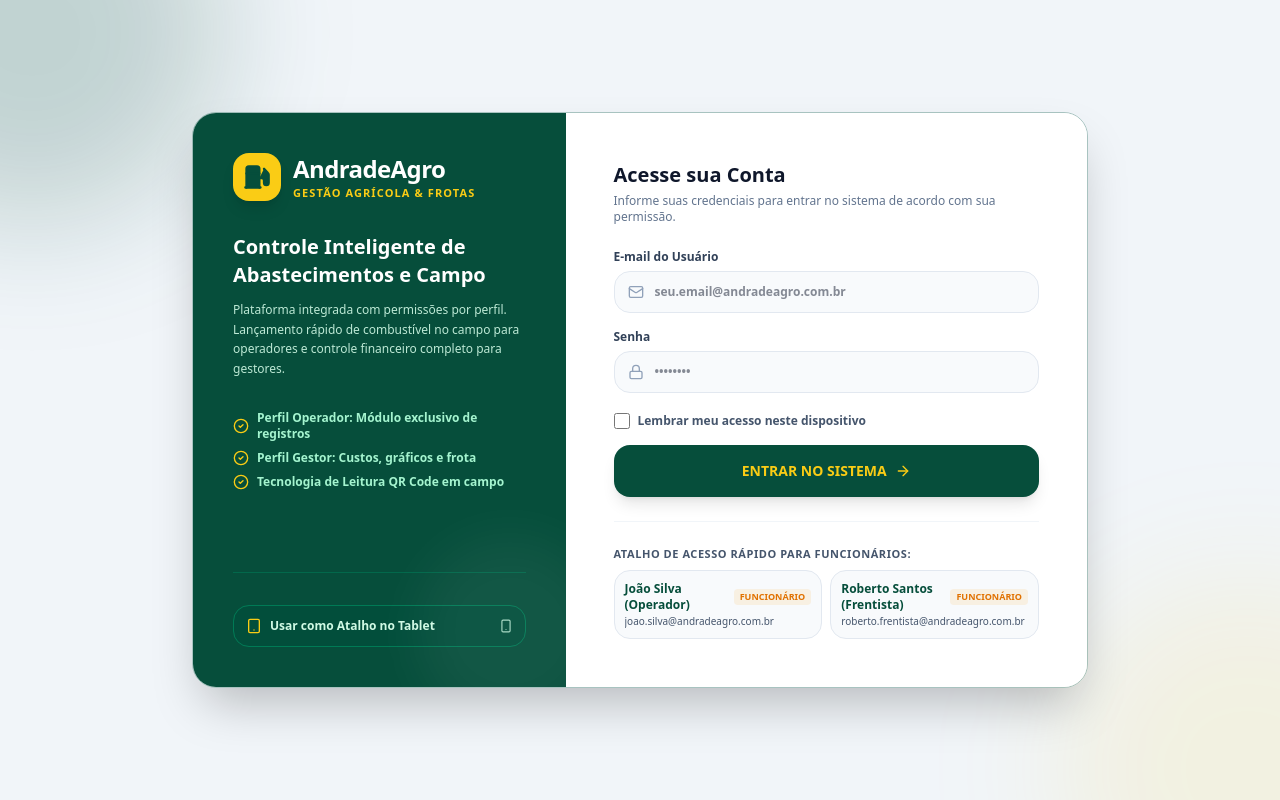
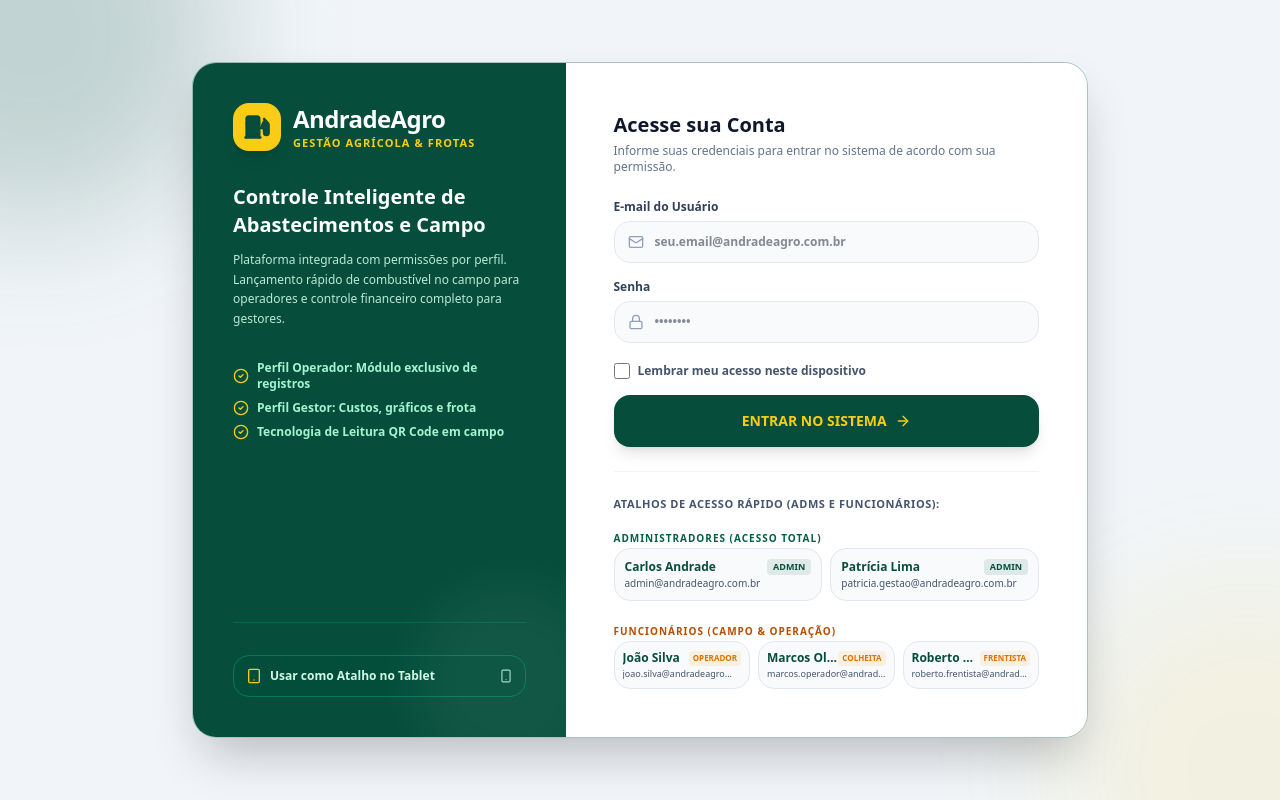
Before and after one commit to cristianalmeida98hi-commits/Sistema-de-Abastecimento, a React (Vite) app: page / in a window 1280 px wide. Built offline with nearby package versions, Linux system fonts and the light colour scheme.

Commit message:
feat: update login demo cards for all user types
Expand quick access demo cards in LoginView to include both administrators and employees for testing purposes.

```diff
--- a/src/components/LoginView.tsx
+++ b/src/components/LoginView.tsx
@@ -232,56 +232,131 @@
             </form>
           </div>
 
-          {/* Quick Select Demo Cards - Somente Funcionários */}
-          <div className="pt-6 border-t border-slate-100 dark:border-emerald-900/60 mt-6 space-y-2">
+          {/* Quick Select Demo Cards - Todos os Usuários (ADMs e Funcionários) */}
+          <div className="pt-6 border-t border-slate-100 dark:border-emerald-900/60 mt-6 space-y-3">
             <p className="text-[11px] font-extrabold uppercase text-slate-600 dark:text-emerald-300 tracking-wider">
-              Atalho de Acesso Rápido para Funcionários:
+              Atalhos de Acesso Rápido (ADMs e Funcionários):
             </p>
 
+            {/* Seção Administradores */}
+            <div className="space-y-1">
+              <span className="text-[10px] font-bold text-emerald-800 dark:text-emerald-400 uppercase tracking-widest">
+                Administradores (Acesso Total)
+              </span>
               <div className="grid grid-cols-1 sm:grid-cols-2 gap-2 text-xs">
-
-              {/* Funcionário João Silva */}
+                {/* Admin Carlos */}
                 <button
                   type="button"
-                onClick={() => handleQuickSelect('joao.silva@andradeagro.com.br', '123456')}
+                  onClick={() => handleQuickSelect('admin@andradeagro.com.br', '123456')}
                   className={`p-2.5 rounded-2xl border text-left transition-all hover:border-[#064E3B] ${
                     darkMode ? 'bg-emerald-950/60 border-emerald-900' : 'bg-slate-50 border-slate-200'
                   }`}
                 >
                   <div className="flex items-center justify-between">
                     <span className="font-extrabold text-[#064E3B] dark:text-[#FACC15]">
-                    João Silva (Operador)
+                      Carlos Andrade
                     </span>
-                  <span className="text-[9px] font-bold bg-amber-500/10 text-amber-600 dark:text-amber-400 px-1.5 py-0.5 rounded">
-                    FUNCIONÁRIO
+                    <span className="text-[9px] font-bold bg-[#064E3B]/10 dark:bg-[#FACC15]/20 text-[#064E3B] dark:text-[#FACC15] px-1.5 py-0.5 rounded">
+                      ADMIN
                     </span>
                   </div>
                   <p className="text-[10px] text-slate-600 dark:text-emerald-300/80 truncate mt-0.5">
-                  joao.silva@andradeagro.com.br
+                    admin@andradeagro.com.br
                   </p>
                 </button>
 
-              {/* Funcionário Roberto Santos */}
+                {/* Admin Patrícia */}
                 <button
                   type="button"
-                onClick={() => handleQuickSelect('roberto.frentista@andradeagro.com.br', '123456')}
+                  onClick={() => handleQuickSelect('patricia.gestao@andradeagro.com.br', '123456')}
                   className={`p-2.5 rounded-2xl border text-left transition-all hover:border-[#064E3B] ${
                     darkMode ? 'bg-emerald-950/60 border-emerald-900' : 'bg-slate-50 border-slate-200'
                   }`}
                 >
                   <div className="flex items-center justify-between">
                     <span className="font-extrabold text-[#064E3B] dark:text-[#FACC15]">
-                    Roberto Santos (Frentista)
+                      Patrícia Lima
                     </span>
-                  <span className="text-[9px] font-bold bg-amber-500/10 text-amber-600 dark:text-amber-400 px-1.5 py-0.5 rounded">
-                    FUNCIONÁRIO
+                    <span className="text-[9px] font-bold bg-[#064E3B]/10 dark:bg-[#FACC15]/20 text-[#064E3B] dark:text-[#FACC15] px-1.5 py-0.5 rounded">
+                      ADMIN
                     </span>
                   </div>
                   <p className="text-[10px] text-slate-600 dark:text-emerald-300/80 truncate mt-0.5">
-                  roberto.frentista@andradeagro.com.br
+                    patricia.gestao@andradeagro.com.br
+                  </p>
+                </button>
+              </div>
+            </div>
+
+            {/* Seção Funcionários */}
+            <div className="space-y-1 pt-1">
+              <span className="text-[10px] font-bold text-amber-700 dark:text-amber-400 uppercase tracking-widest">
+                Funcionários (Campo & Operação)
+              </span>
+              <div className="grid grid-cols-1 sm:grid-cols-3 gap-2 text-xs">
+                {/* João Silva */}
+                <button
+                  type="button"
+                  onClick={() => handleQuickSelect('joao.silva@andradeagro.com.br', '123456')}
+                  className={`p-2 rounded-2xl border text-left transition-all hover:border-[#064E3B] ${
+                    darkMode ? 'bg-emerald-950/60 border-emerald-900' : 'bg-slate-50 border-slate-200'
+                  }`}
+                >
+                  <div className="flex items-center justify-between">
+                    <span className="font-extrabold text-[#064E3B] dark:text-[#FACC15] truncate">
+                      João Silva
+                    </span>
+                    <span className="text-[8px] font-bold bg-amber-500/10 text-amber-600 dark:text-amber-400 px-1 py-0.5 rounded shrink-0">
+                      OPERADOR
+                    </span>
+                  </div>
+                  <p className="text-[9px] text-slate-600 dark:text-emerald-300/80 truncate mt-0.5">
+                    joao.silva@andradeagro...
                   </p>
                 </button>
 
+                {/* Marcos Oliveira */}
+                <button
+                  type="button"
+                  onClick={() => handleQuickSelect('marcos.operador@andradeagro.com.br', '123456')}
+                  className={`p-2 rounded-2xl border text-left transition-all hover:border-[#064E3B] ${
+                    darkMode ? 'bg-emerald-950/60 border-emerald-900' : 'bg-slate-50 border-slate-200'
+                  }`}
+                >
+                  <div className="flex items-center justify-between">
+                    <span className="font-extrabold text-[#064E3B] dark:text-[#FACC15] truncate">
+                      Marcos Oliveira
+                    </span>
+                    <span className="text-[8px] font-bold bg-amber-500/10 text-amber-600 dark:text-amber-400 px-1 py-0.5 rounded shrink-0">
+                      COLHEITA
+                    </span>
+                  </div>
+                  <p className="text-[9px] text-slate-600 dark:text-emerald-300/80 truncate mt-0.5">
+                    marcos.operador@andrade...
+                  </p>
+                </button>
+
+                {/* Roberto Santos */}
+                <button
+                  type="button"
+                  onClick={() => handleQuickSelect('roberto.frentista@andradeagro.com.br', '123456')}
+                  className={`p-2 rounded-2xl border text-left transition-all hover:border-[#064E3B] ${
+                    darkMode ? 'bg-emerald-950/60 border-emerald-900' : 'bg-slate-50 border-slate-200'
+                  }`}
+                >
+                  <div className="flex items-center justify-between">
+                    <span className="font-extrabold text-[#064E3B] dark:text-[#FACC15] truncate">
+                      Roberto Santos
+                    </span>
+                    <span className="text-[8px] font-bold bg-amber-500/10 text-amber-600 dark:text-amber-400 px-1 py-0.5 rounded shrink-0">
+                      FRENTISTA
+                    </span>
+                  </div>
+                  <p className="text-[9px] text-slate-600 dark:text-emerald-300/80 truncate mt-0.5">
+                    roberto.frentista@andrade...
+                  </p>
+                </button>
+              </div>
             </div>
           </div>
 
```
Lines whose indentation alone changed are shown as unchanged.
